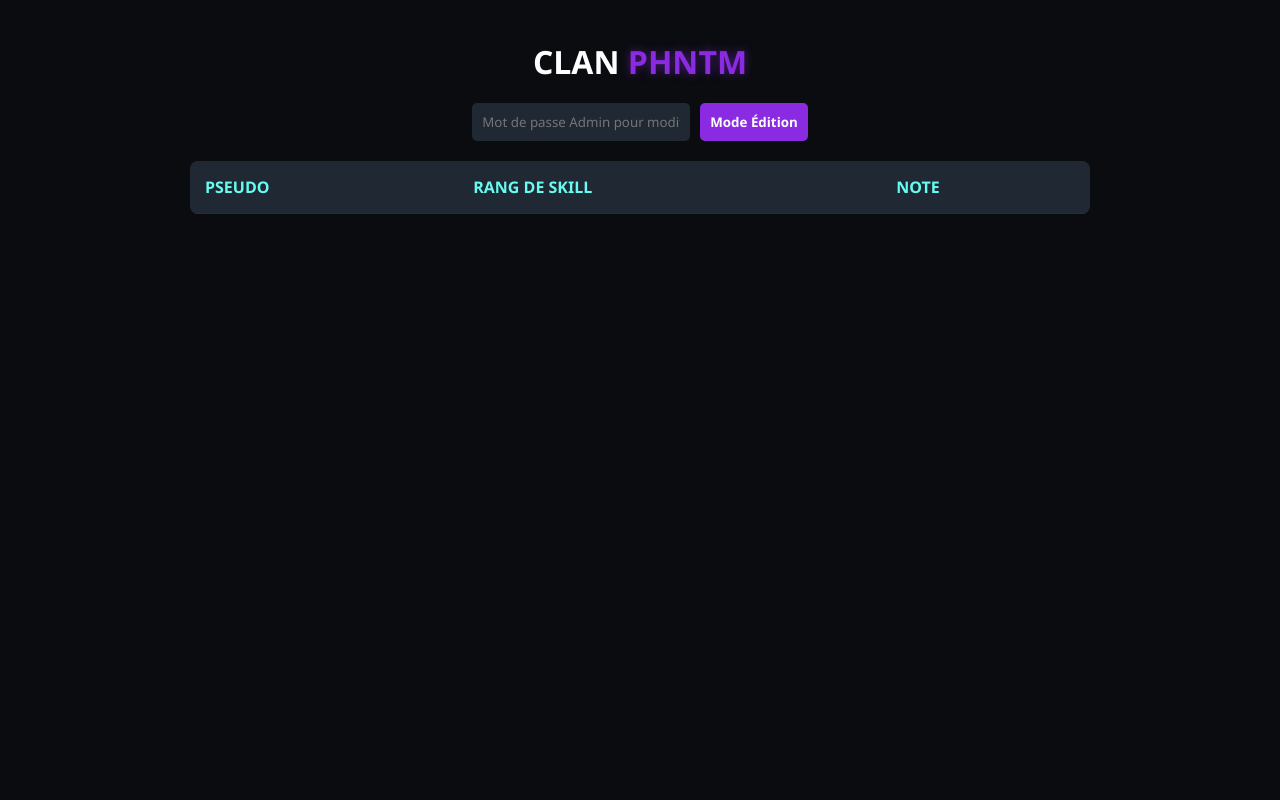
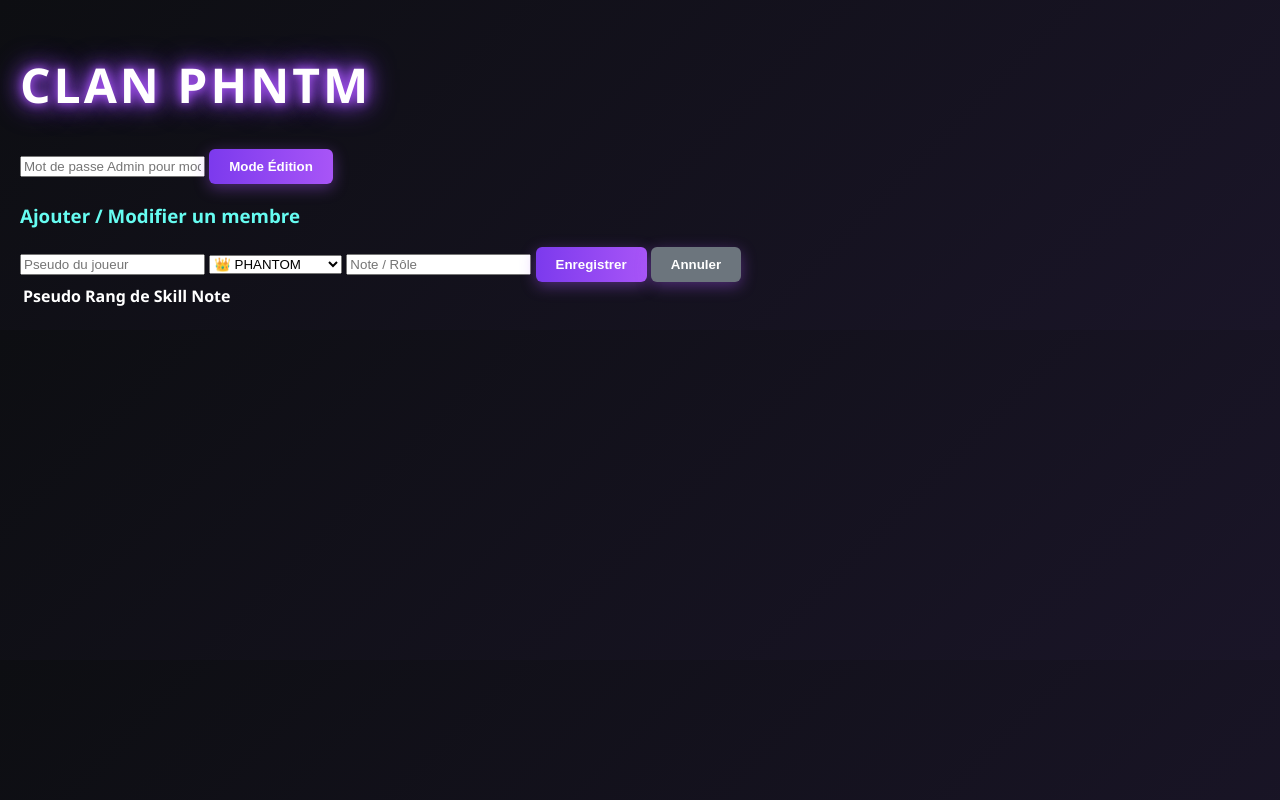
Before and after one commit to val4alt/site-clan-PHNTM, a website: page public/index.html in a window 1280 px wide. Drawn offline with Linux system fonts and the light colour scheme; no server answers.

Commit message:
Update index.html

```diff
--- a/public/index.html
+++ b/public/index.html
@@ -5,33 +5,66 @@
     <meta name="viewport" content="width=device-width, initial-scale=1.0">
     <title>PHNTM Clan - Gestion</title>
     <style>
-        * { margin: 0; padding: 0; box-sizing: border-box; font-family: 'Segoe UI', sans-serif; }
-        body { background-color: #0b0c10; color: #c5c6c7; padding: 40px 20px; display: flex; flex-direction: column; align-items: center; }
-        h1 { color: #fff; text-transform: uppercase; margin-bottom: 20px; }
-        h1 span { color: #8a2be2; text-shadow: 0 0 10px rgba(138, 43, 226, 0.5); }
+        /* Fond du site avec un dégradé super sombre et futuriste */
+body {
+    background: linear-gradient(135deg, #0d0e12 0%, #1a1528 100%);
+    color: #ffffff;
+    font-family: 'Poppins', 'Segoe UI', sans-serif;
+    margin: 0;
+    padding: 20px;
+}
 
-        /* Bouton Admin */
-        .admin-zone { margin-bottom: 20px; display: flex; gap: 10px; }
-        input, select, button { padding: 10px; border-radius: 5px; border: none; background: #1f2833; color: white; }
-        button { cursor: pointer; font-weight: bold; background: #8a2be2; }
-        button:hover { opacity: 0.9; }
+/* Effet néon violet ultra lourd sur le nom du clan PHNTM */
+h1 {
+    font-size: 3rem;
+    text-transform: uppercase;
+    letter-spacing: 3px;
+    text-shadow: 0 0 10px #a855f7, 0 0 20px #a855f7, 0 0 30px #7c3aed;
+}
 
-        /* Formulaire masqué par défaut */
-        #admin-panel { display: none; background: #151a21; padding: 20px; border-radius: 8px; margin-bottom: 20px; width: 100%; max-width: 600px; gap: 10px; flex-direction: column; }
+/* Modernisation du tableau (container principal) */
+.table-container {
+    background: rgba(25, 20, 35, 0.6);
+    backdrop-filter: blur(10px); /* Effet verre dépoli */
+    border: 1px solid rgba(168, 85, 247, 0.2);
+    border-radius: 12px;
+    padding: 20px;
+    box-shadow: 0 8px 32px 0 rgba(0, 0, 0, 0.37);
+}
 
-        /* Tableau */
-        table { width: 100%; max-width: 900px; background: #151a21; border-collapse: collapse; border-radius: 8px; overflow: hidden; }
-        th, td { padding: 15px; text-align: left; }
-        th { background: #1f2833; color: #66fcf1; text-transform: uppercase; }
-        tr { border-bottom: 1px solid #242c37; }
+/* Style des lignes du tableau */
+.player-row {
+    background: rgba(255, 255, 255, 0.03);
+    border-left: 4px solid #a855f7; /* Petite barre violette à gauche */
+    margin-bottom: 10px;
+    padding: 15px;
+    border-radius: 6px;
+    transition: transform 0.2s, background 0.2s;
+}
 
-        /* Badges Rangs */
-        .badge { display: inline-block; padding: 5px 10px; border-radius: 4px; font-size: 0.8rem; font-weight: bold; border: 1px solid currentColor; }
-        .rank-phantom { color: #9400d3; } .rank-immortal { color: #ff4757; } .rank-diamond { color: #00ced1; }
-        .rank-veteran { color: #ffa500; } .rank-challenger { color: #ff6b81; } .rank-rookie { color: #2ed573; }
+/* Animation quand on passe la souris sur un joueur */
+.player-row:hover {
+    transform: translateX(5px);
+    background: rgba(168, 85, 247, 0.1);
+}
 
-        .btn-action { background: #ff4757; padding: 5px 10px; font-size: 0.8rem; margin-left: 5px;}
-        .btn-edit { background: #ffa500; }
+/* Boutons plus modernes */
+button {
+    background: linear-gradient(90deg, #7c3aed 0%, #a855f7 100%);
+    border: none;
+    color: white;
+    padding: 10px 20px;
+    border-radius: 6px;
+    font-weight: bold;
+    cursor: pointer;
+    box-shadow: 0 4px 15px rgba(168, 85, 247, 0.4);
+    transition: all 0.3s ease;
+}
+
+button:hover {
+    transform: translateY(-2px);
+    box-shadow: 0 6px 20px rgba(168, 85, 247, 0.6);
+}
     </style>
 </head>
 <body>
```
